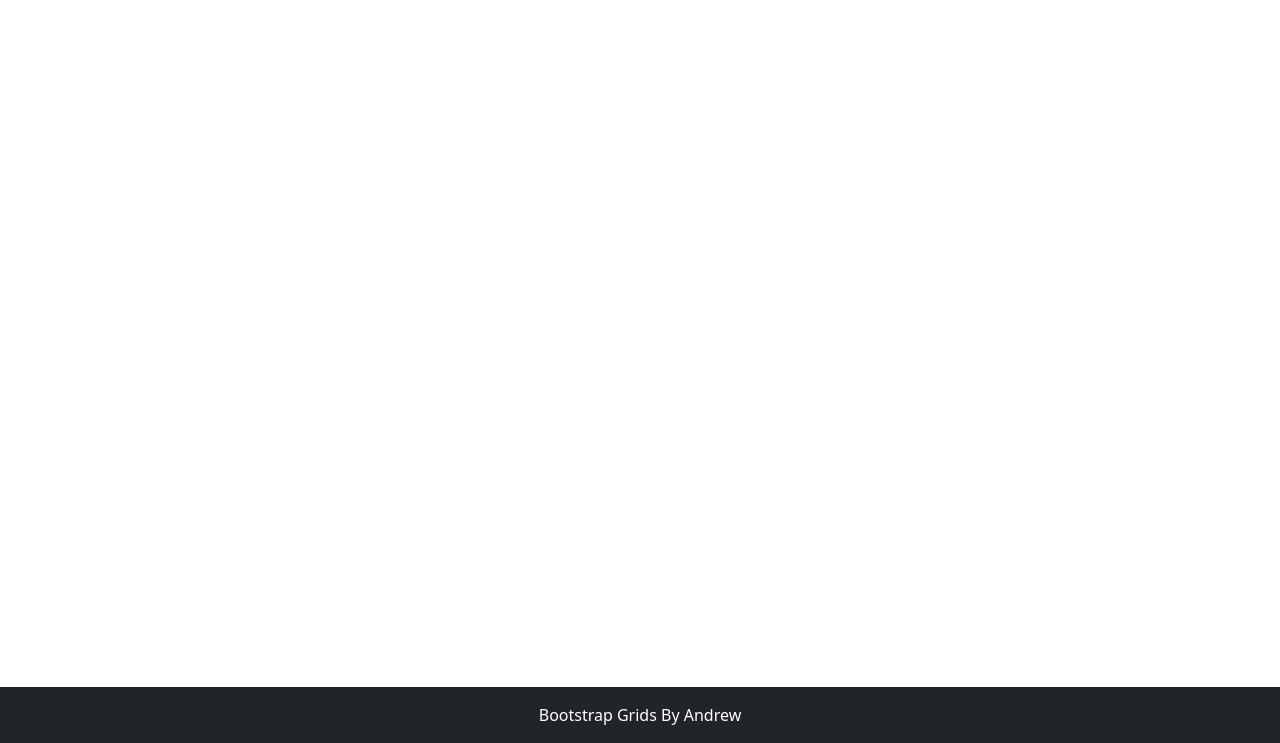
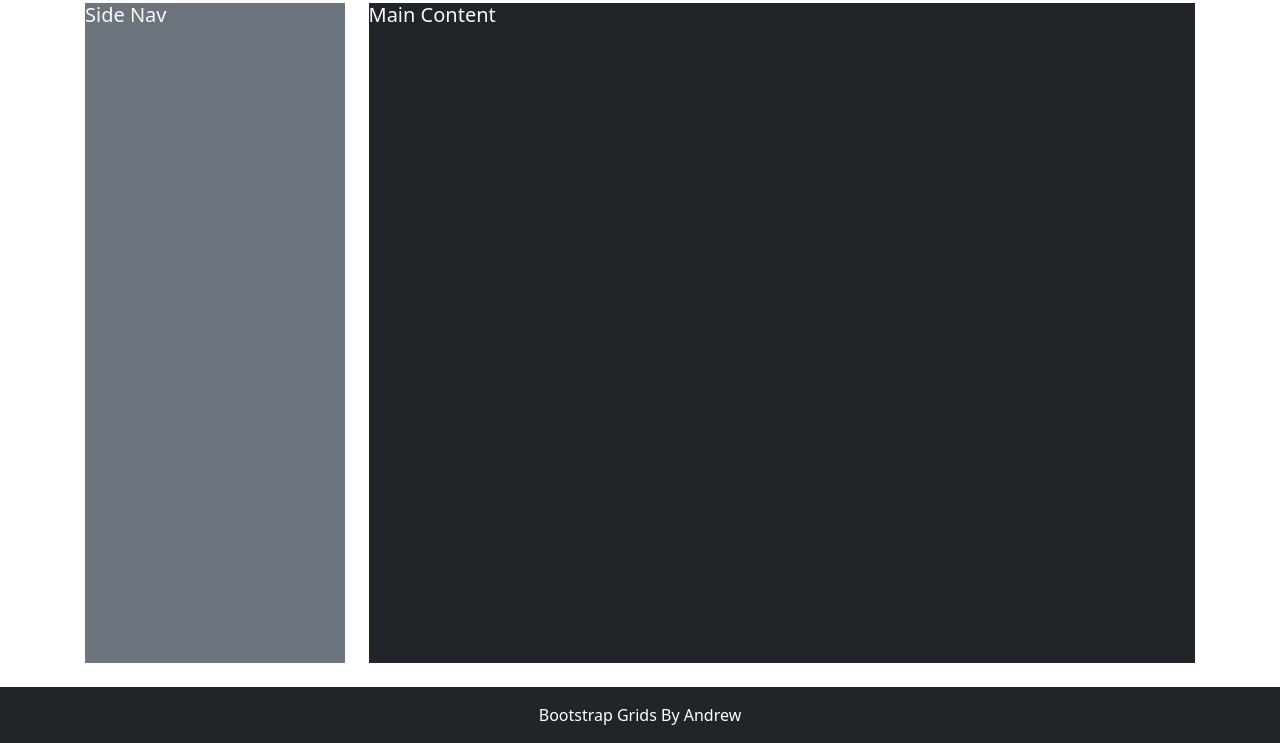
Before and after one commit to andrewmurphy02/BootStrapGrids, a plain HTML site: page Grid2.html in a window 1280 px wide. Shown: the part 57-800 px from the top of the page. Drawn offline with nearby package versions, Linux system fonts and the light colour scheme.

Commit message:
Completed Grid2

```diff
--- a/Grid2.html
+++ b/Grid2.html
@@ -62,8 +62,19 @@
 </nav>
 
     <main class="flex-shrink-0">
-       <div class="container">
-
+       <div class="container h-100 minHeight">
+           <div class="row h-100">
+                <div class="col-3">
+                    <div class="bg-secondary text-light h-100">
+                        <h5>Side Nav</h5>
+                    </div>
+                </div>
+                <div class="col-9">
+                    <div class="bg-dark text-light h-100">
+                        <h5>Main Content</h5>
+                    </div>
+                </div>
+           </div>
        </div>
     </main>
     <footer class="footer mt-auto py-3 bg-dark sticky-footer">
```
